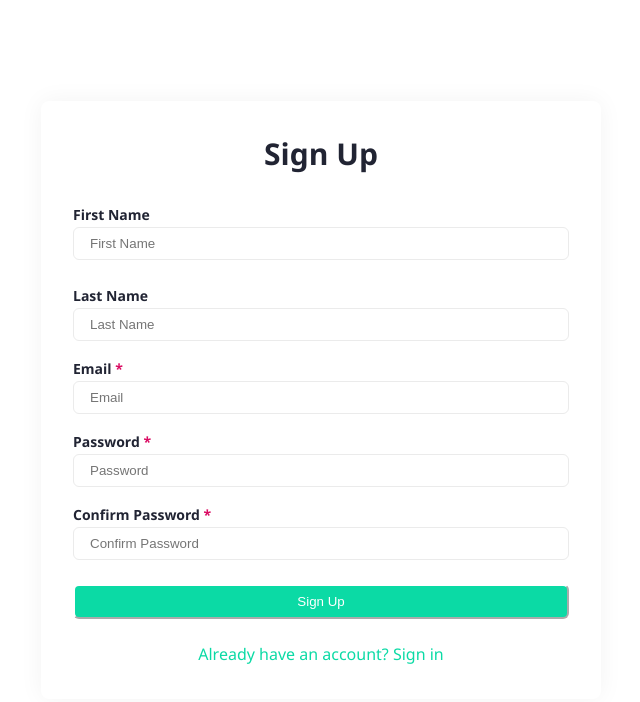
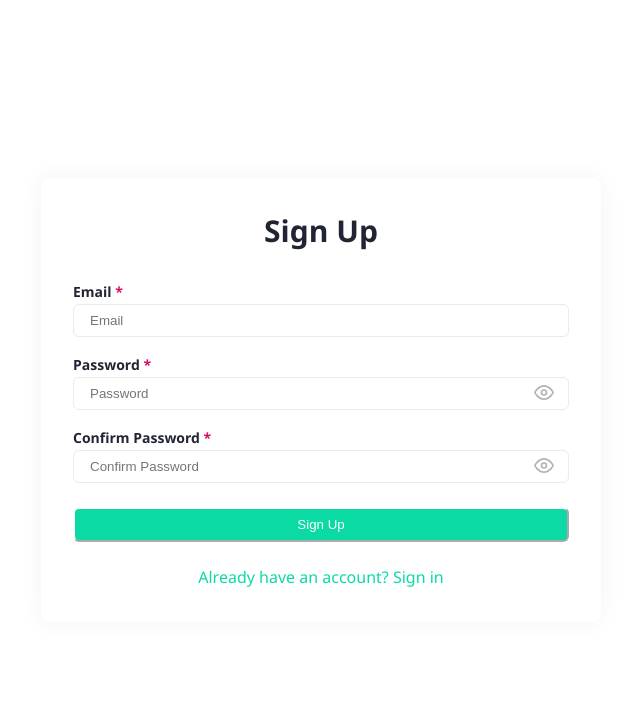
Before and after one commit to natade110/project_test, a Next.js app: page /signup in a window 1280 px wide. Shown: the top 702 px of the page, without its empty margins (319-959 px from the left). Built offline with nearby package versions, Linux system fonts and the light colour scheme.

Commit message:
update toggle

```diff
--- a/app/api/auth/verify/route.js
+++ b/app/api/auth/verify/route.js
@@ -9,7 +9,7 @@ async function verifyJWT(token) {
   try {
     // Get the secret key
     const secretKey = new TextEncoder().encode(
-      process.env.JWT_SECRET || 'your-secret-key-here'
+      process.env.JWT_SECRET
     );
 
     // Verify the token
--- a/components/SignUpForm.js
+++ b/components/SignUpForm.js
@@ -1,23 +1,23 @@
+// components/SignUpForm.js
 import { useState } from 'react';
 import Link from 'next/link';
 import { useRouter } from 'next/navigation';
 
 const SignUpForm = () => {
   const [formData, setFormData] = useState({
-    firstName: '',
-    lastName: '',
     email: '',
     password: '',
     confirmPassword: ''
   });
 
   const [errors, setErrors] = useState({
-    firstName: '',
-    lastName: '',
     email: '',
     password: '',
     confirmPassword: ''
   });
+
+  const [showPassword, setShowPassword] = useState(false);
+  const [showConfirmPassword, setShowConfirmPassword] = useState(false);
 
   const router = useRouter();
 
@@ -29,27 +29,25 @@ const SignUpForm = () => {
     });
   };
 
+  // Toggle password visibility
+  const togglePasswordVisibility = (e) => {
+    e.preventDefault(); // Prevent form submission
+    setShowPassword(!showPassword);
+  };
+
+  // Toggle confirm password visibility
+  const toggleConfirmPasswordVisibility = (e) => {
+    e.preventDefault(); // Prevent form submission
+    setShowConfirmPassword(!showConfirmPassword);
+  };
+
   const validateForm = () => {
     let isValid = true;
     const newErrors = {
-      firstName: '',
-      lastName: '',
       email: '',
       password: '',
       confirmPassword: ''
     };
-
-        // First Name validation
-        if (!formData.firstName.trim()) {
-          newErrors.firstName = 'First name is required';
-          isValid = false;
-        }
-
-        // Last Name validation
-        if (!formData.lastName.trim()) {
-          newErrors.lastName = 'Last name is required';
-          isValid = false;
-        }
 
     // Email validation
     if (!formData.email.trim()) {
@@ -103,8 +101,6 @@ const SignUpForm = () => {
             'Content-Type': 'application/json',
           },
           body: JSON.stringify({
-            firstName: formData.firstName,
-            lastName: formData.lastName,
             email: formData.email,
             password: formData.password
           }),
@@ -115,8 +111,6 @@ const SignUpForm = () => {
         if (response.ok) {
           // Show user input in console
           console.log({
-            firstName: formData.firstName,
-            lastName: formData.lastName,
             email: formData.email,
             password: '********' // Don't log actual password
           });
@@ -147,37 +141,10 @@ const SignUpForm = () => {
         <h1 className="text-3xl font-bold mb-6 text-center">Sign Up</h1>
 
         <form onSubmit={handleSubmit}>
-        <div className="grid grid-cols-1 md:grid-cols-2 gap-6 mb-4">
-            <div>
-              <label htmlFor="firstName" className="block text-sm font-bold mb-1">First Name</label>
-              <input
-                type="text"
-                id="firstName"
-                name="firstName"
-                placeholder="First Name"
-                className={errors.firstName ? 'error' : ''}
-                value={formData.firstName}
-                onChange={handleChange}
-              />
-              {errors.firstName && <p className="mt-1 text-secondary text-sm">{errors.firstName}</p>}
-            </div>
-
-            <div>
-              <label htmlFor="lastName" className="block text-sm font-bold mb-1">Last Name</label>
-              <input
-                type="text"
-                id="lastName"
-                name="lastName"
-                placeholder="Last Name"
-                className={errors.lastName ? 'error' : ''}
-                value={formData.lastName}
-                onChange={handleChange}
-              />
-              {errors.lastName && <p className="mt-1 text-secondary text-sm">{errors.lastName}</p>}
-            </div>
-          </div>
           <div className="mb-4">
-            <label htmlFor="email" className="block text-sm font-bold mb-1">Email <span className="text-secondary">*</span></label>
+            <label htmlFor="email" className="block text-sm font-bold mb-1">
+              Email <span className="text-secondary">*</span>
+            </label>
             <input
               type="email"
               id="email"
@@ -191,30 +158,108 @@ const SignUpForm = () => {
           </div>
 
           <div className="mb-4">
-            <label htmlFor="password" className="block text-sm font-bold mb-1">Password <span className="text-secondary">*</span></label>
+            <label htmlFor="password" className="block text-sm font-bold mb-1">
+              Password <span className="text-secondary">*</span>
+            </label>
+
+            {/* Password Input with Eye Icon */}
+            <div style={{ position: 'relative' }}>
               <input
-              type="password"
+                type={showPassword ? "text" : "password"}
                 id="password"
                 name="password"
                 placeholder="Password"
-              className={errors.password ? 'error' : ''}
+                className={errors.password ? 'error w-full' : 'w-full'}
                 value={formData.password}
                 onChange={handleChange}
+                style={{ paddingRight: '40px' }}
               />
+
+              {/* Absolutely positioned eye icon */}
+              <button
+                type="button"
+                onClick={togglePasswordVisibility}
+                style={{
+                  position: 'absolute',
+                  right: '10px',
+                  top: '50%',
+                  transform: 'translateY(-50%)',
+                  background: 'transparent',
+                  border: 'none',
+                  cursor: 'pointer',
+                  padding: '5px',
+                  boxShadow: 'none'
+                }}
+              >
+                {showPassword ? (
+                  // Eye-off icon (password visible)
+                  <svg xmlns="http://www.w3.org/2000/svg" width="20" height="20" viewBox="0 0 24 24" fill="none" stroke="#B3B3B3" strokeWidth="2" strokeLinecap="round" strokeLinejoin="round">
+                    <path d="M17.94 17.94A10.07 10.07 0 0 1 12 20c-7 0-11-8-11-8a18.45 18.45 0 0 1 5.06-5.94M9.9 4.24A9.12 9.12 0 0 1 12 4c7 0 11 8 11 8a18.5 18.5 0 0 1-2.16 3.19m-6.72-1.07a3 3 0 1 1-4.24-4.24" />
+                    <line x1="1" y1="1" x2="23" y2="23" />
+                  </svg>
+                ) : (
+                  // Eye icon (password hidden)
+                  <svg xmlns="http://www.w3.org/2000/svg" width="20" height="20" viewBox="0 0 24 24" fill="none" stroke="#B3B3B3" strokeWidth="2" strokeLinecap="round" strokeLinejoin="round">
+                    <path d="M1 12s4-8 11-8 11 8 11 8-4 8-11 8-11-8-11-8z" />
+                    <circle cx="12" cy="12" r="3" />
+                  </svg>
+                )}
+              </button>
+            </div>
+
             {errors.password && <p className="mt-1 text-secondary text-sm">{errors.password}</p>}
           </div>
 
           <div className="mb-6">
-            <label htmlFor="confirmPassword" className="block text-sm font-bold mb-1">Confirm Password <span className="text-secondary">*</span></label>
+            <label htmlFor="confirmPassword" className="block text-sm font-bold mb-1">
+              Confirm Password <span className="text-secondary">*</span>
+            </label>
+
+            {/* Confirm Password Input with Eye Icon */}
+            <div style={{ position: 'relative' }}>
               <input
-              type="password"
+                type={showConfirmPassword ? "text" : "password"}
                 id="confirmPassword"
                 name="confirmPassword"
                 placeholder="Confirm Password"
-              className={errors.confirmPassword ? 'error' : ''}
+                className={errors.confirmPassword ? 'error w-full' : 'w-full'}
                 value={formData.confirmPassword}
                 onChange={handleChange}
+                style={{ paddingRight: '40px' }}
               />
+
+              {/* Absolutely positioned eye icon */}
+              <button
+                type="button"
+                onClick={toggleConfirmPasswordVisibility}
+                style={{
+                  position: 'absolute',
+                  right: '10px',
+                  top: '50%',
+                  transform: 'translateY(-50%)',
+                  background: 'transparent',
+                  border: 'none',
+                  cursor: 'pointer',
+                  padding: '5px',
+                  boxShadow: 'none'
+                }}
+              >
+                {showConfirmPassword ? (
+                  // Eye-off icon (password visible)
+                  <svg xmlns="http://www.w3.org/2000/svg" width="20" height="20" viewBox="0 0 24 24" fill="none" stroke="#B3B3B3" strokeWidth="2" strokeLinecap="round" strokeLinejoin="round">
+                    <path d="M17.94 17.94A10.07 10.07 0 0 1 12 20c-7 0-11-8-11-8a18.45 18.45 0 0 1 5.06-5.94M9.9 4.24A9.12 9.12 0 0 1 12 4c7 0 11 8 11 8a18.5 18.5 0 0 1-2.16 3.19m-6.72-1.07a3 3 0 1 1-4.24-4.24" />
+                    <line x1="1" y1="1" x2="23" y2="23" />
+                  </svg>
+                ) : (
+                  // Eye icon (password hidden)
+                  <svg xmlns="http://www.w3.org/2000/svg" width="20" height="20" viewBox="0 0 24 24" fill="none" stroke="#B3B3B3" strokeWidth="2" strokeLinecap="round" strokeLinejoin="round">
+                    <path d="M1 12s4-8 11-8 11 8 11 8-4 8-11 8-11-8-11-8z" />
+                    <circle cx="12" cy="12" r="3" />
+                  </svg>
+                )}
+              </button>
+            </div>
+
             {errors.confirmPassword && <p className="mt-1 text-secondary text-sm">{errors.confirmPassword}</p>}
           </div>
 
```
Also changed, not shown: components/SignInForm.js (+63 -8 lines). Lines whose indentation alone changed are shown as unchanged.
